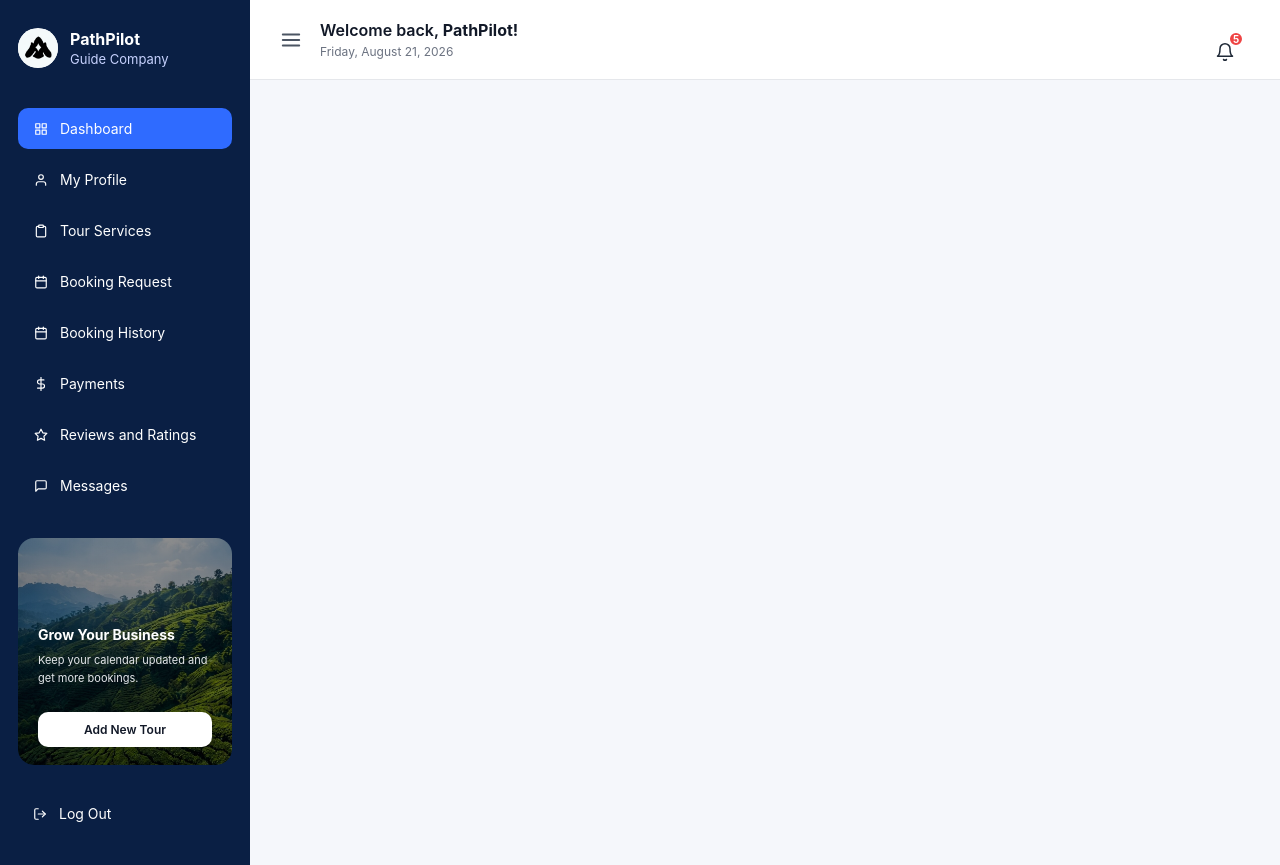
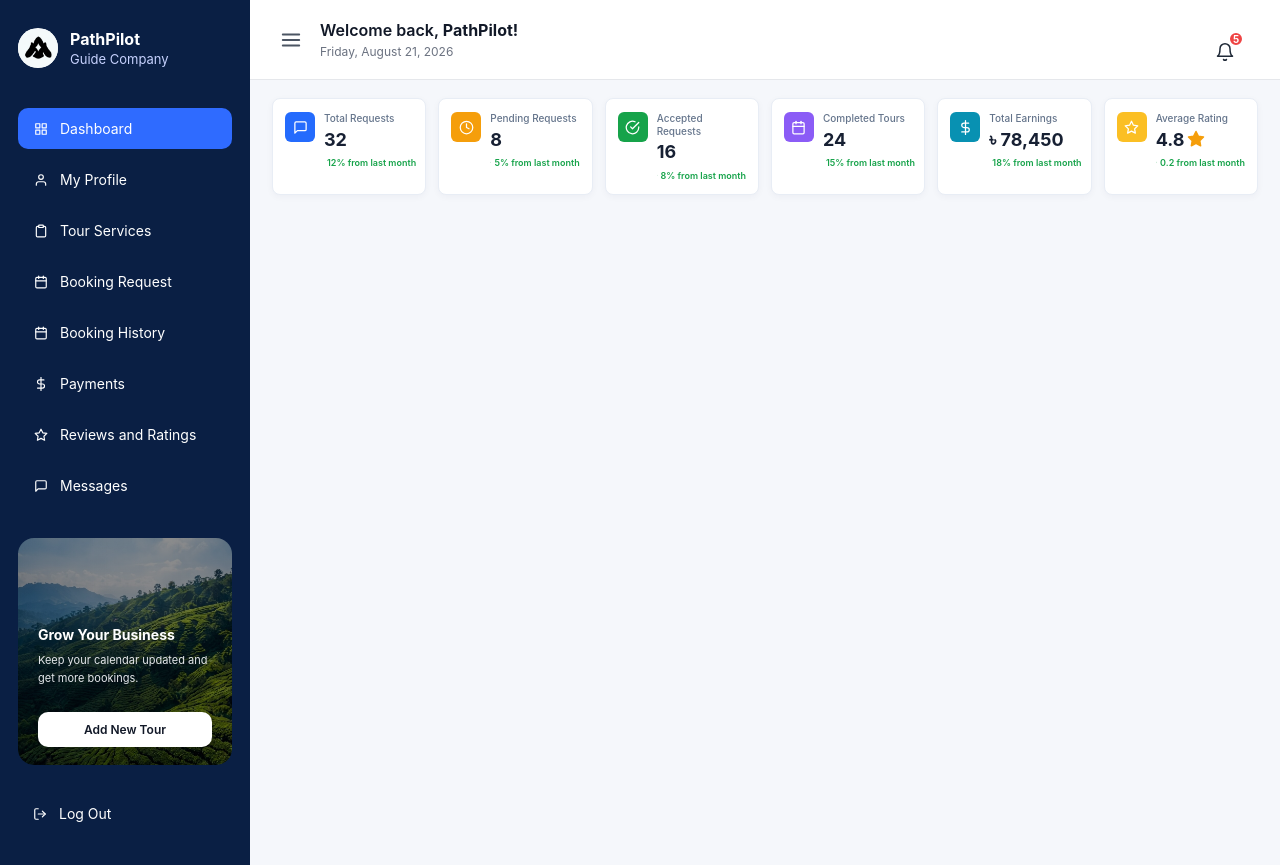
Before and after one commit to fahmida47/TripMesh, a React app in the folder frontend/: page /guide-dashboard in a window 1280 px wide. Built offline with nearby package versions, Linux system fonts and the light colour scheme; the HTML template or start-up script is replaced by a standard one.

Commit message:
WIP: dashboard stats

```diff
--- a/frontend/src/pages/GuideDashboard/GuideDashboard.css
+++ b/frontend/src/pages/GuideDashboard/GuideDashboard.css
@@ -29,7 +29,7 @@ body{
 
 .dashboard-body{
 
-    padding:28px;
+    padding:18px 22px;
 
     background:#f5f7fb;
 
--- a/frontend/src/pages/GuideDashboard/GuideDashboard.jsx
+++ b/frontend/src/pages/GuideDashboard/GuideDashboard.jsx
@@ -1,6 +1,7 @@
 import "./GuideDashboard.css";
 import GuideSidebar from "./components/GuideSidebar";
 import GuideHeader from "./components/GuideHeader";
+import DashboardStats from "./components/DashboardStats";
 
 const GuideDashboard = () => {
   return (
@@ -14,7 +15,7 @@ const GuideDashboard = () => {
 
         <div className="dashboard-body">
 
-          {/* Statistics Cards */}
+          <DashboardStats />
 
           {/* Requests */}
 
--- /dev/null
+++ b/frontend/src/pages/GuideDashboard/components/DashboardStats.css
@@ -0,0 +1,89 @@
+.dashboard-stats {
+  display: grid;
+  grid-template-columns: repeat(6, minmax(0, 1fr));
+  gap: 12px;
+}
+
+.stat-card {
+  min-height: 94px;
+  padding: 13px 12px;
+  background: #ffffff;
+  border: 1px solid #e8edf5;
+  border-radius: 8px;
+  box-shadow: 0 2px 7px rgba(15, 31, 68, 0.04);
+  display: flex;
+  gap: 9px;
+  align-items: flex-start;
+}
+
+.stat-card__icon {
+  width: 30px;
+  height: 30px;
+  flex: 0 0 30px;
+  border-radius: 6px;
+  display: grid;
+  place-items: center;
+  color: #ffffff;
+}
+
+.stat-card__icon svg { font-size: 15px; }
+.stat-card__icon--blue { background: #246bfd; }
+.stat-card__icon--orange { background: #f59e0b; }
+.stat-card__icon--green { background: #16a34a; }
+.stat-card__icon--purple { background: #8b5cf6; }
+.stat-card__icon--teal { background: #0891b2; }
+.stat-card__icon--yellow { background: #fbbf24; }
+
+.stat-card__content { min-width: 0; }
+
+.stat-card__label {
+  margin: 0 0 4px;
+  color: #64748b;
+  font-size: 10px;
+  font-weight: 500;
+  line-height: 1.25;
+}
+
+.stat-card__value {
+  margin: 0;
+  color: #172033;
+  font-size: 18px;
+  font-weight: 700;
+  line-height: 1.2;
+  white-space: nowrap;
+}
+
+.stat-card__star {
+  margin-left: 3px;
+  color: #f59e0b;
+  vertical-align: -2px;
+  fill: currentColor;
+}
+
+.stat-card__change {
+  margin: 7px 0 0;
+  display: flex;
+  align-items: center;
+  gap: 3px;
+  font-size: 9px;
+  font-weight: 600;
+  line-height: 1.25;
+  white-space: nowrap;
+}
+
+.stat-card__change svg { font-size: 11px; }
+.stat-card__change--up { color: #16a34a; }
+.stat-card__change--down { color: #dc2626; }
+
+@media (max-width: 1180px) {
+  .dashboard-stats { grid-template-columns: repeat(3, minmax(0, 1fr)); }
+}
+
+@media (max-width: 900px) {
+  .dashboard-stats { grid-template-columns: repeat(2, minmax(0, 1fr)); }
+}
+
+@media (max-width: 560px) {
+  .dashboard-stats { grid-template-columns: 1fr; gap: 12px; }
+  .stat-card { min-height: 94px; }
+}
--- /dev/null
+++ b/frontend/src/pages/GuideDashboard/components/DashboardStats.jsx
@@ -0,0 +1,79 @@
+import {
+  FiCalendar,
+  FiCheckCircle,
+  FiClock,
+  FiDollarSign,
+  FiMessageSquare,
+  FiStar,
+} from "react-icons/fi";
+import StatCard from "./StatCard";
+import "./DashboardStats.css";
+
+const dashboardStats = [
+  {
+    id: 1,
+    label: "Total Requests",
+    value: 32,
+    change: 12,
+    trend: "up",
+    icon: FiMessageSquare,
+    tone: "blue",
+  },
+  {
+    id: 2,
+    label: "Pending Requests",
+    value: 8,
+    change: 5,
+    trend: "up",
+    icon: FiClock,
+    tone: "orange",
+  },
+  {
+    id: 3,
+    label: "Accepted Requests",
+    value: 16,
+    change: 8,
+    trend: "up",
+    icon: FiCheckCircle,
+    tone: "green",
+  },
+  {
+    id: 4,
+    label: "Completed Tours",
+    value: 24,
+    change: 15,
+    trend: "up",
+    icon: FiCalendar,
+    tone: "purple",
+  },
+  {
+    id: 5,
+    label: "Total Earnings",
+    value: 78450,
+    change: 18,
+    trend: "up",
+    icon: FiDollarSign,
+    tone: "teal",
+    format: "currency",
+  },
+  {
+    id: 6,
+    label: "Average Rating",
+    value: 4.8,
+    change: 0.2,
+    trend: "up",
+    icon: FiStar,
+    tone: "yellow",
+    format: "rating",
+  },
+];
+
+const DashboardStats = () => (
+  <section className="dashboard-stats" aria-label="Dashboard summary">
+    {dashboardStats.map((stat) => (
+      <StatCard key={stat.id} {...stat} />
+    ))}
+  </section>
+);
+
+export default DashboardStats;
--- /dev/null
+++ b/frontend/src/pages/GuideDashboard/components/StatCard.jsx
@@ -0,0 +1,43 @@
+import { FiArrowDownRight, FiArrowUpRight, FiStar } from "react-icons/fi";
+
+const StatCard = ({
+  label,
+  value,
+  change,
+  trend,
+  icon: Icon,
+  tone,
+  format,
+}) => {
+  const isUpward = trend === "up";
+  const TrendIcon = isUpward ? FiArrowUpRight : FiArrowDownRight;
+  const formattedValue =
+    format === "currency"
+      ? `৳ ${new Intl.NumberFormat("en-BD").format(value)}`
+      : value;
+
+  const changeText =
+    format === "rating" ? `${change} from last month` : `${change}% from last month`;
+
+  return (
+    <article className="stat-card">
+      <div className={`stat-card__icon stat-card__icon--${tone}`}>
+        <Icon aria-hidden="true" />
+      </div>
+
+      <div className="stat-card__content">
+        <p className="stat-card__label">{label}</p>
+        <p className="stat-card__value">
+          {formattedValue}
+          {format === "rating" && <FiStar className="stat-card__star" aria-label="star" />}
+        </p>
+        <p className={`stat-card__change stat-card__change--${trend}`}>
+          <TrendIcon aria-hidden="true" />
+          {changeText}
+        </p>
+      </div>
+    </article>
+  );
+};
+
+export default StatCard;
```
